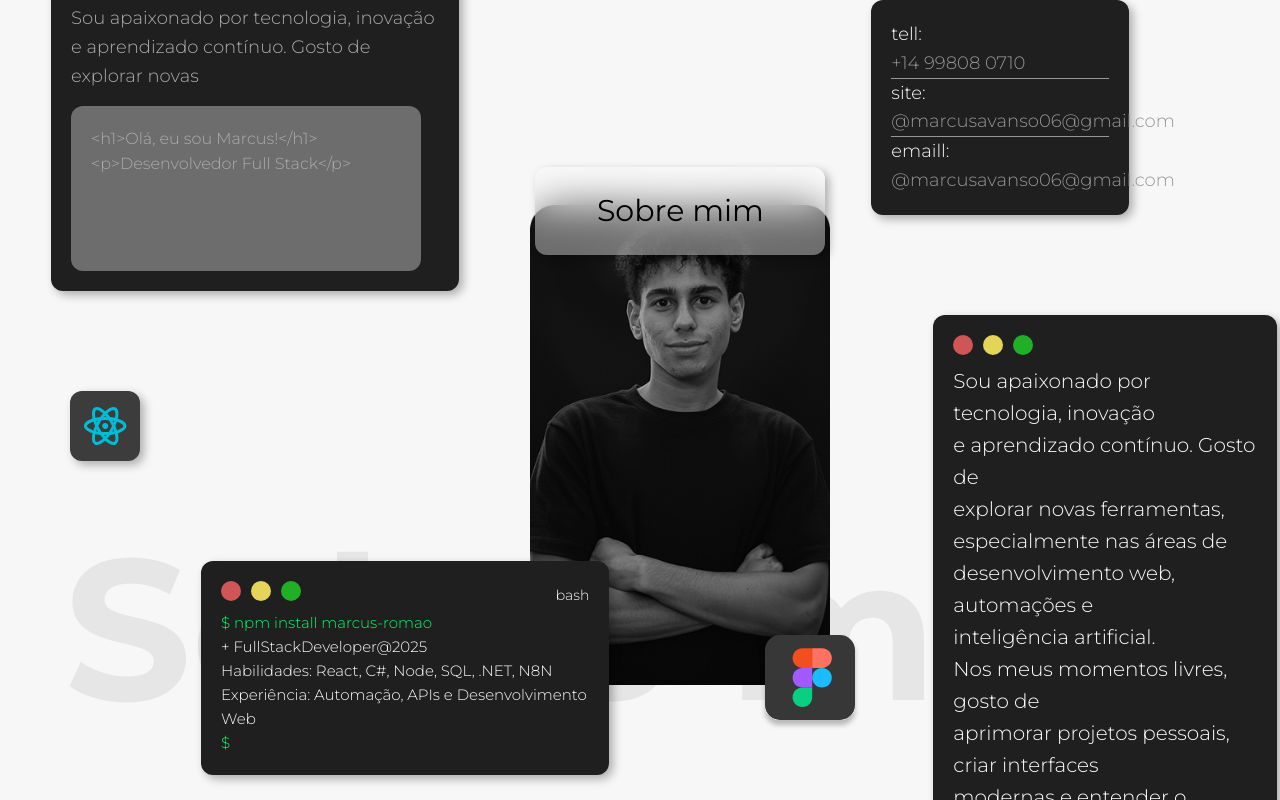
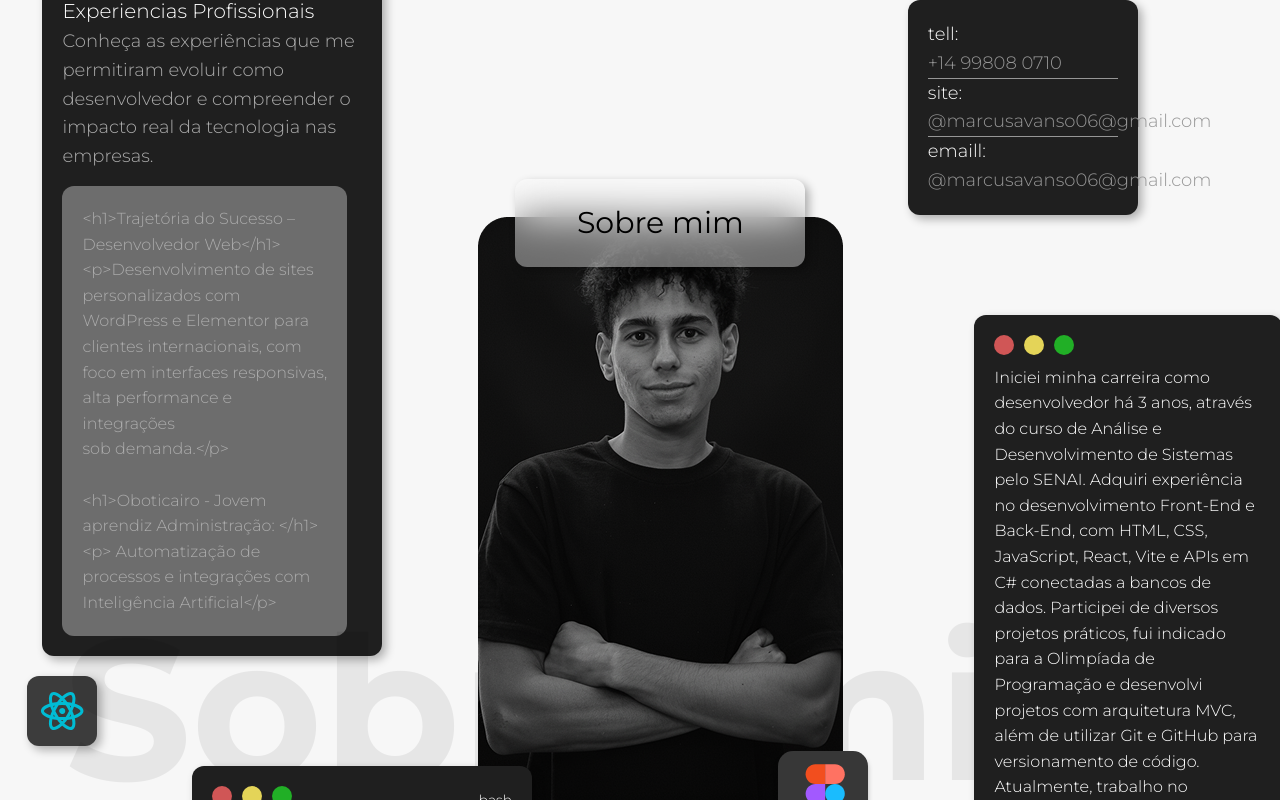
Before and after one commit to Marcusvn2006/Port, a React (Vite) app: page / in a window 1280 px wide. Shown: the part 860-1660 px from the top of the page. Built offline with nearby package versions, Linux system fonts and the light colour scheme.

Commit message:
icones e ajustes

```diff
--- a/src/App.css
+++ b/src/App.css
@@ -197,7 +197,8 @@ body {
   justify-content: center;
   align-items: center;
   flex-direction: column;
-  gap: 100px;
+  gap: 20px;
+  width: 28%;
 }
 
 .sobre {
@@ -207,7 +208,7 @@ body {
   background-color: #1f1f1f;
   border-radius: 12px;
   padding: 20px;
-  margin-top: -200px;
+  margin-top: -100px;
   box-shadow: 4px 4px 10px rgba(0, 0, 0, 0.3);
 }
 
@@ -364,6 +365,7 @@ body {
   align-items: center;
   flex-direction: column;
   gap: 100px;
+  width: 30%;
 }
 
 .sobre2 {
@@ -379,7 +381,7 @@ body {
 }
 
 .sobre2 h1 {
-  font-size: 20px;
+  font-size: 16px;
   display: block;
   font-weight: 200;
 }
@@ -419,7 +421,7 @@ body {
   color: #00000011;
   font-size: 200px;
   position: absolute;
-  top: 166%;
+  top: 176%;
   z-index: 0;
   left: 5%;
 }
--- a/src/App.jsx
+++ b/src/App.jsx
@@ -167,16 +167,21 @@ const App = () => { const [activeSection, setActiveSection] = useState("home");
               <div className="bola3"></div>
             </div>
 
-            <h1>Sou apaixonado por tecnologia</h1>
+            <h1> Experiencias Profissionais</h1>
             <h2>
-              Sou apaixonado por tecnologia, inovação e aprendizado contínuo.
-              Gosto de explorar novas{" "}
+      Conheça as experiências que me permitiram evoluir como desenvolvedor e compreender o impacto real da tecnologia nas empresas.
             </h2>
             <div className="input-sobre">
               <h3>
-                &lt;h1&gt;Olá, eu sou Marcus!&lt;/h1&gt;
+                &lt;h1&gt;Trajetória do Sucesso – Desenvolvedor Web&lt;/h1&gt;
                 <br />
-                &lt;p&gt;Desenvolvedor Full Stack&lt;/p&gt;
+                &lt;p&gt;Desenvolvimento de sites personalizados com WordPress e Elementor
+ para clientes internacionais, com foco em interfaces responsivas, alta
+ performance e integrações<br/> sob demanda.&lt;/p&gt;
+    <br />   <br />
+  &lt;h1&gt;Oboticairo - Jovem aprendiz Administração: &lt;/h1&gt;
+                <br />
+                &lt;p&gt; Automatização de processos e integrações com Inteligência Artificial&lt;/p&gt;
               </h3>
             </div>
           </div>
@@ -195,7 +200,7 @@ const App = () => { const [activeSection, setActiveSection] = useState("home");
             <h3 className="sub-branca">
               + FullStackDeveloper@2025
               <br />
-              Habilidades: React, C#, Node, SQL, .NET, N8N Experiência:
+              Habilidades: React, C#, SQL, .NET, N8N Experiência:
               Automação, APIs e Desenvolvimento Web
             </h3>
             <h2 className="sub-verde">$</h2>
@@ -228,16 +233,16 @@ const App = () => { const [activeSection, setActiveSection] = useState("home");
             </div>
 
             <h1>
-              Sou apaixonado por tecnologia, inovação
-              <br /> e aprendizado contínuo. Gosto de
-              <br /> explorar novas ferramentas,
-              <br /> especialmente nas áreas de
-              <br /> desenvolvimento web, automações e<br /> inteligência
-              artificial. <br />
-              Nos meus momentos livres, gosto de <br />
-              aprimorar projetos pessoais, criar interfaces <br />
-              modernas e entender o impacto da tecnologia nas pessoas e nas
-              empresas.
+              Iniciei minha carreira como desenvolvedor há 3 anos, através do curso de Análise
+ e Desenvolvimento de Sistemas pelo SENAI. Adquiri experiência no
+ desenvolvimento Front-End e Back-End, com HTML, CSS, JavaScript, React, Vite
+ e APIs em C# conectadas a bancos de dados. Participei de diversos projetos
+ práticos, fui indicado para a Olimpíada de Programação e desenvolvi projetos com
+ arquitetura MVC, além de utilizar Git e GitHub para versionamento de código.
+ Atualmente, trabalho no desenvolvimento de sites personalizados para clientes
+ internacionais com WordPress e Elementor. Tenho me aprofundado em
+ automações de processos com N8N, sem deixar de aplicar e evoluir as
+ competências adquiridas
             </h1>
           </div>
         </div>
```
